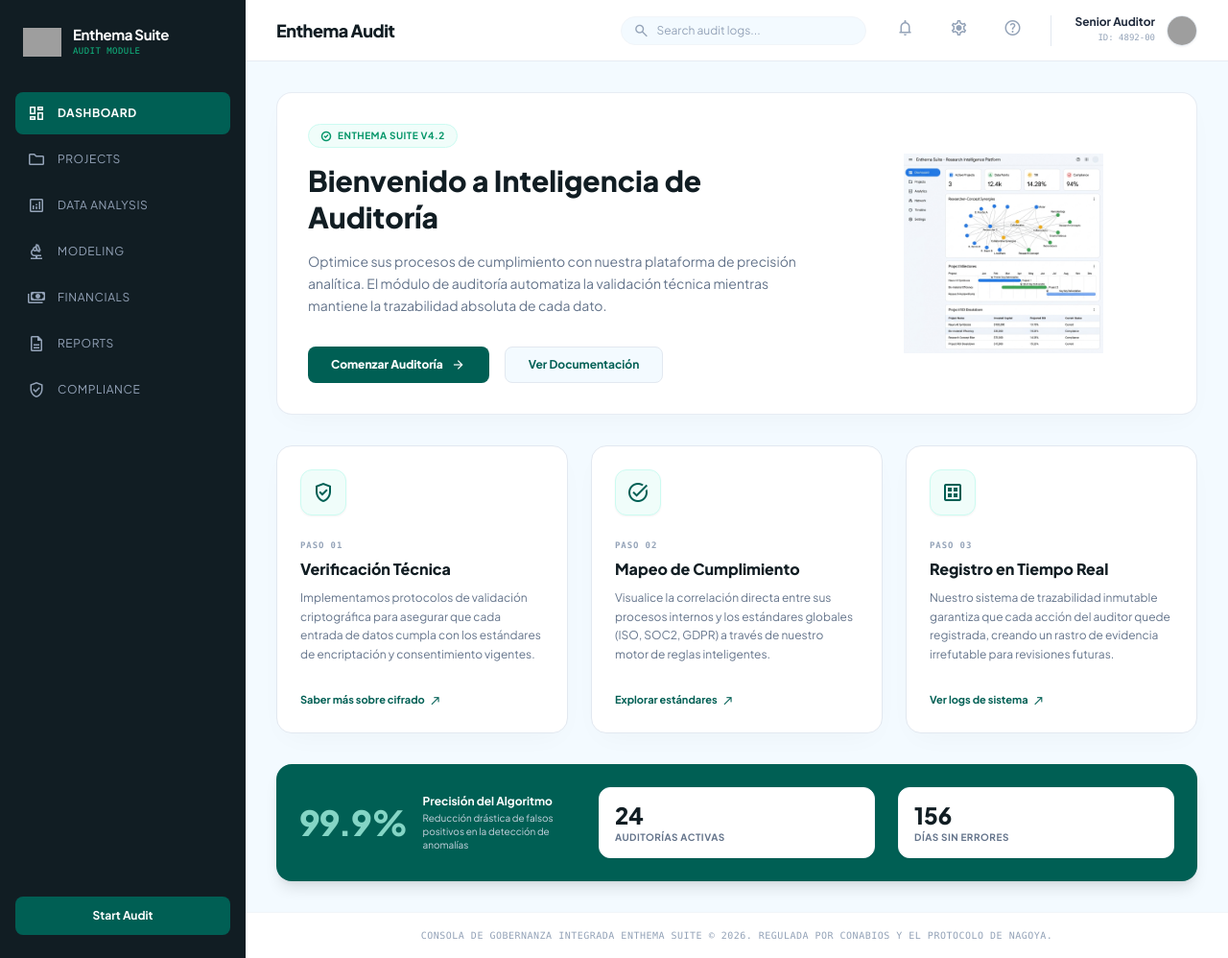
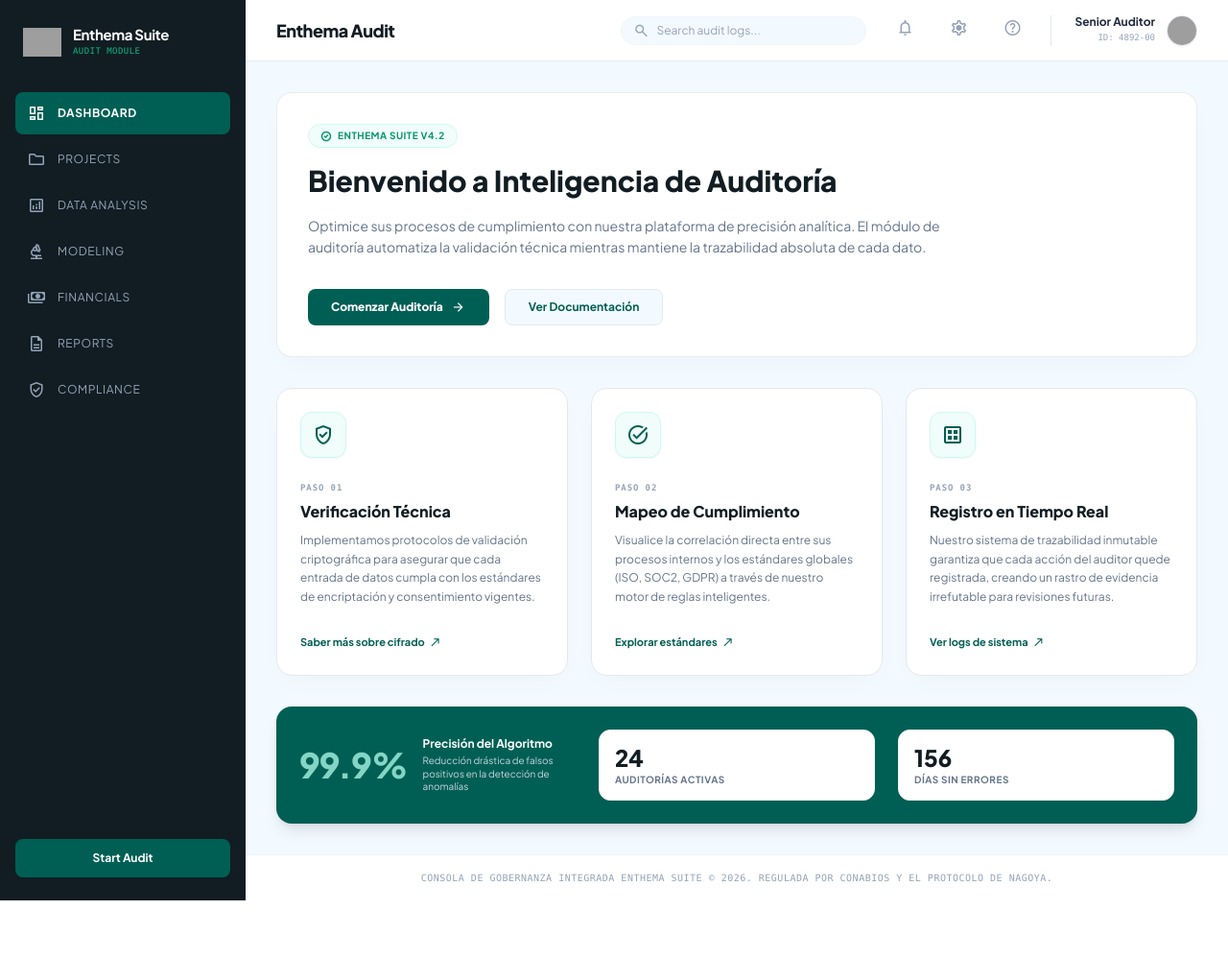
Before and after one commit to rafaellacau/enthema-suite, a FastAPI app: template templates/onboarding_auditor.html in a window 1280 px wide. Shown: the whole page at 96% size. After the commit the page ends 938 px from the top, so only its background shows below. Run offline with FastAPI, Linux system fonts and the light colour scheme; the template is opened without the code that fills it, so the values that code supplies are empty; some libraries are stand-ins or nearby versions; grey boxes are pictures that could not be loaded.

Commit message:
style: remove static mock screenshots from onboarding pages for clean design

```diff
--- a/templates/onboarding_auditor.html
+++ b/templates/onboarding_auditor.html
@@ -119,14 +119,14 @@
     <main class="flex-grow p-8 overflow-y-auto space-y-8 bg-[#f3faff]">
 
       <!-- Bienvenido Card / Hero -->
-      <div class="glass-panel rounded-2xl border border-slate-200/80 p-8 grid grid-cols-1 md:grid-cols-5 gap-8 items-center bg-white">
-        <div class="md:col-span-3 space-y-4">
+      <div class="glass-panel rounded-2xl border border-slate-200/80 p-8 bg-white">
+        <div class="space-y-4">
           <span class="inline-flex items-center gap-1.5 px-3 py-1 bg-teal-50 border border-teal-100 text-[10px] font-bold text-[#059669] uppercase tracking-wider rounded-full">
             <span class="material-symbols-outlined text-[12px] font-bold">check_circle</span>
             Enthema Suite v4.2
           </span>
           <h2 class="text-3xl font-extrabold text-[#111d23] leading-tight">Bienvenido a Inteligencia de Auditoría</h2>
-          <p class="text-slate-500 text-sm leading-relaxed max-w-xl">
+          <p class="text-slate-500 text-sm leading-relaxed max-w-2xl">
             Optimice sus procesos de cumplimiento con nuestra plataforma de precisión analítica. El módulo de auditoría automatiza la validación técnica mientras mantiene la trazabilidad absoluta de cada dato.
           </p>
           <div class="flex gap-4 pt-4">
@@ -138,9 +138,6 @@
               Ver Documentación
             </a>
           </div>
-        </div>
-        <div class="md:col-span-2 flex justify-center">
-          <img class="w-full h-auto object-contain max-h-52 select-none" src="/static/images/enthema_google_clean.png" alt="Mesh Image"/>
         </div>
       </div>
 
```
Also changed, not shown: templates/onboarding_investigador.html (+3 -6 lines).
